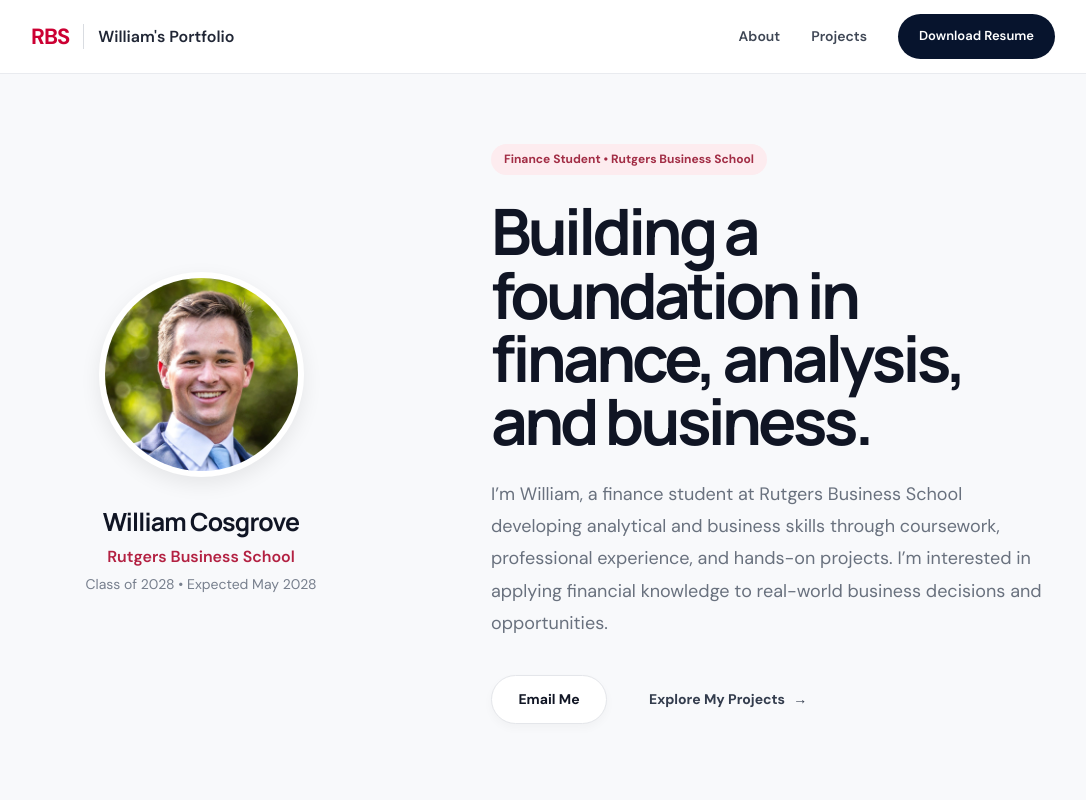
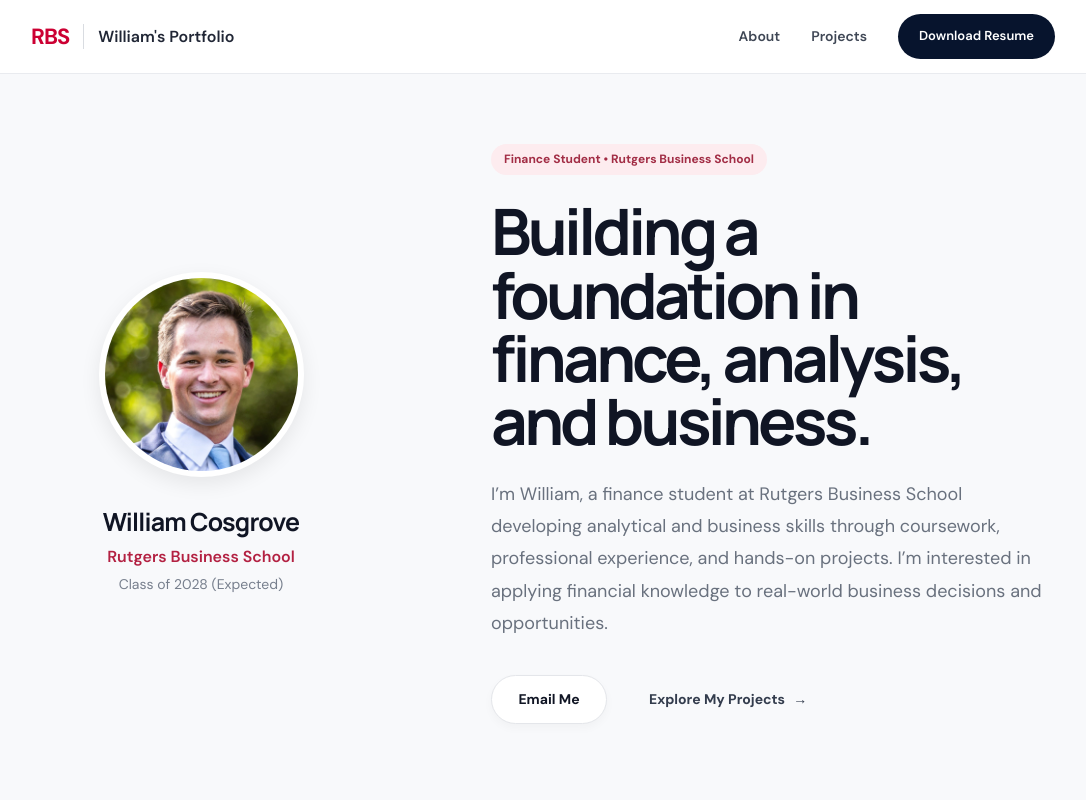
Before and after one commit to WilliamCosgrove2/WilliamCosgrove2.github.io, a plain HTML site: page index.html in a window 1280 px wide. Shown: the top 800 px of the page, without its empty margins (97-1183 px from the left). Drawn offline with Linux system fonts and the light colour scheme.

Commit message:
Update index.html

```diff
--- a/index.html
+++ b/index.html
@@ -68,7 +68,7 @@
 
             <h2>William Cosgrove</h2>
             <p class="school">Rutgers Business School</p>
-            <p class="graduation">Class of 2028 • Expected May 2028</p>
+            <p class="graduation">Class of 2028 (Expected)</p>
 
         </div>
 
```
